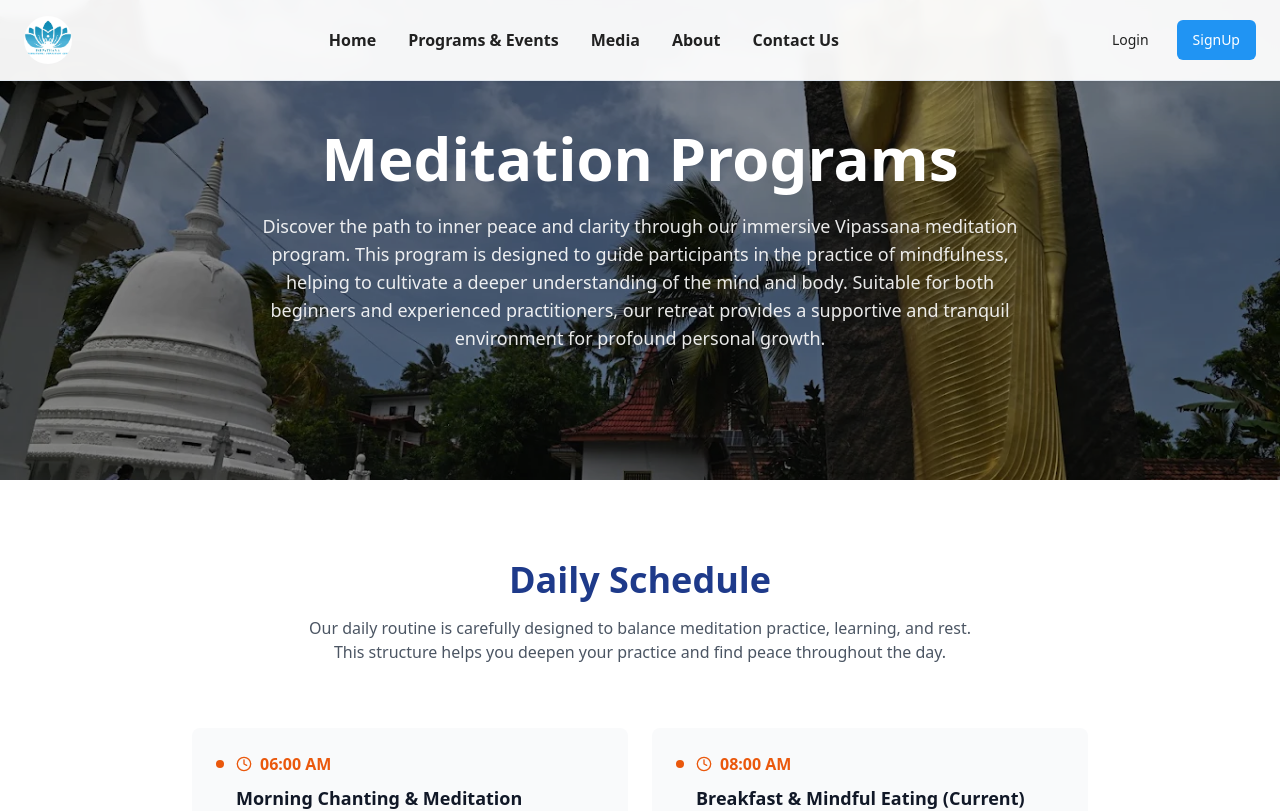
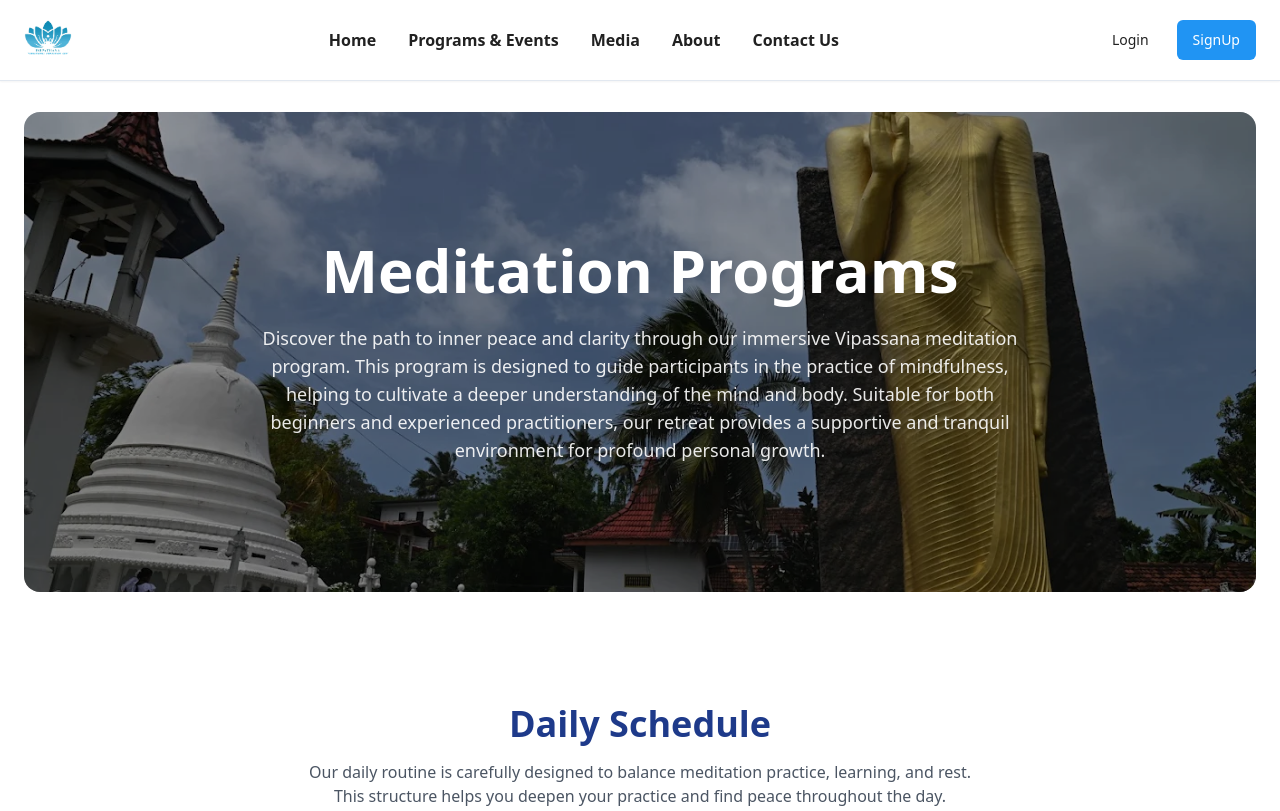
Before and after one commit to sathirauop/MeditationCenterUI, a Next.js app: page /programs/meditation in a window 1280 px wide. Shown: the top 811 px of the page. Built offline with nearby package versions, Linux system fonts and the light colour scheme; no server answers.

Commit message:
Add ProgramHero component for meditation programs section

```diff
--- a/components/programs/meditation/ProgramHero.jsx
+++ b/components/programs/meditation/ProgramHero.jsx
@@ -4,9 +4,11 @@ import Image from 'next/image';
 
 export default function ProgramHero() {
     return (
-        <section className="relative h-[60vh] flex items-center justify-center overflow-hidden">
+        <section className="relative pt-20 bg-white">
+            {/* Hero Container with rounded image */}
+            <div className="container mx-auto px-6 py-8">
+                <div className="relative h-[60vh] rounded-2xl overflow-hidden">
                     {/* Background Image */}
-            <div className="absolute inset-0 z-0">
                     <Image
                         src="/images/temple2.webp"
                         alt="Meditation Environment"
@@ -15,16 +17,19 @@ export default function ProgramHero() {
                         priority
                     />
                     <div className="absolute inset-0 bg-black/40"></div>
-            </div>
 
                     {/* Content */}
-            <div className="relative z-10 container mx-auto px-6 text-center text-white">
-                <h1 className="text-5xl md:text-6xl font-bold mb-6">
+                    <div className="relative z-10 h-full flex items-center justify-center px-6 text-center text-white">
+                        <div className="max-w-3xl">
+                            <h1 className="text-4xl md:text-5xl lg:text-6xl font-bold mb-6">
                                 Meditation Programs
                             </h1>
-                <p className="text-base md:text-lg max-w-3xl mx-auto text-white/90 leading-relaxed">
+                            <p className="text-base md:text-lg text-white/90 leading-relaxed">
                                 Discover the path to inner peace and clarity through our immersive Vipassana meditation program. This program is designed to guide participants in the practice of mindfulness, helping to cultivate a deeper understanding of the mind and body. Suitable for both beginners and experienced practitioners, our retreat provides a supportive and tranquil environment for profound personal growth.
                             </p>
+                        </div>
+                    </div>
+                </div>
             </div>
         </section>
     );
```
Lines whose indentation alone changed are shown as unchanged.
